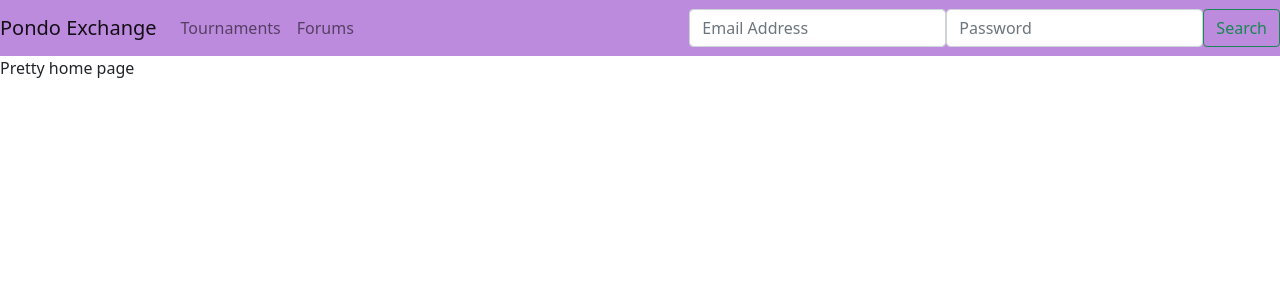
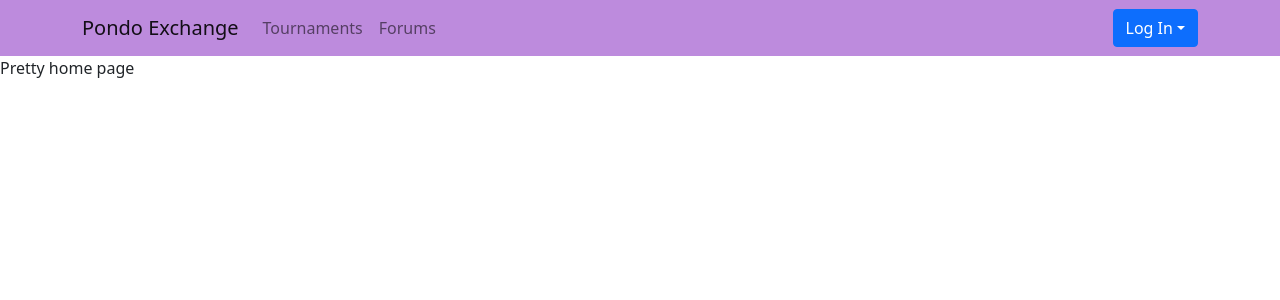
Before and after one commit to pondo-exchange/front-end, a React (Create React App) app: page / in a window 1280 px wide. Shown: the top 300 px of the page. Built offline with nearby package versions, Linux system fonts and the light colour scheme.

Commit message:
Added more to navbar

```diff
--- /dev/null
+++ b/src/components/login dropdown/login_dropdown.css
@@ -0,0 +1,3 @@
+.form-input {
+    width: 500px;
+}
--- /dev/null
+++ b/src/components/login dropdown/login_dropdown.jsx
@@ -0,0 +1,45 @@
+import { React, useState } from "react";
+import { FormControl, Form, Button, Dropdown, DropdownButton, Container } from "react-bootstrap";
+import "./login_dropdown.css";
+
+function LoginDropdown() {
+    const [auth, setAuth] = useState(false);
+    const [username, setUsername] = useState("");
+
+    function handleLogin() {
+        setAuth(!auth);
+    }
+
+    if (auth === false) {
+        return (
+            <DropdownButton title="Log In">
+                <Form className="d-flex">
+                    <FormControl
+                        type="text"
+                        placeholder="Username"
+                        aria-label="Username"
+                        onChange={(e) => {
+                            setUsername(e.target.value);
+                        }}
+                    />
+                    <FormControl
+                        type="password"
+                        placeholder="Password"
+                        aria-label="Password"
+                    />
+                    <Button type="submit" onClick={handleLogin}>Login</Button>
+                </Form>
+            </DropdownButton>
+        )
+    }
+    else {
+        return (
+            <div>
+                Welcome, {username}!
+                <Button onClick={handleLogin}>Log Out</Button>
+            </div>
+        )
+    }
+}
+
+export default LoginDropdown;
--- a/src/components/navbar/navbar.jsx
+++ b/src/components/navbar/navbar.jsx
@@ -1,28 +1,19 @@
 import React, { useState } from "react";
-import { Navbar as BootstrapNavbar, Nav, Form, FormControl, Button } from "react-bootstrap";
+import { Navbar as BootstrapNavbar, Nav, Form, FormControl, Button, Container } from "react-bootstrap";
+import LoginDropdown from "../login dropdown/login_dropdown";
 import "./navbar.css";
 
 function Navbar() {
     return (
         <BootstrapNavbar className="color-nav">
-            <BootstrapNavbar.Brand href="#home">Pondo Exchange</BootstrapNavbar.Brand>
-            <Nav className="me-auto">
-                  <Nav.Link href="/tournaments-list">Tournaments</Nav.Link>
-                  <Nav.Link href="#forums">Forums</Nav.Link>
-            </Nav>
-            <Form className="d-flex">
-                <FormControl
-                    type="email"
-                    placeholder="Email Address"
-                    aria-label="Email address"
-                />
-                <FormControl
-                    type="password"
-                    placeholder="Password"
-                    aria-label="Password"
-                />
-                <Button variant="outline-success">Search</Button>
-            </Form>
+            <Container>
+                <BootstrapNavbar.Brand href="#home">Pondo Exchange</BootstrapNavbar.Brand>
+                <Nav className="me-auto">
+                      <Nav.Link href="/tournaments-list">Tournaments</Nav.Link>
+                      <Nav.Link href="#forums">Forums</Nav.Link>
+                </Nav>
+                <LoginDropdown />
+                </Container>
         </BootstrapNavbar>
     )
 }
--- a/src/pages/home/home.jsx
+++ b/src/pages/home/home.jsx
@@ -2,8 +2,6 @@ import React, { useState } from "react";
 import Navbar from "../../components/navbar/navbar";
 
 function Home() {
-    const [auth, setAuth] = useState(false);
-
     return (
         <div>
             <Navbar />
```
Also changed, not shown: src/App.jsx (line endings or trailing spaces).
